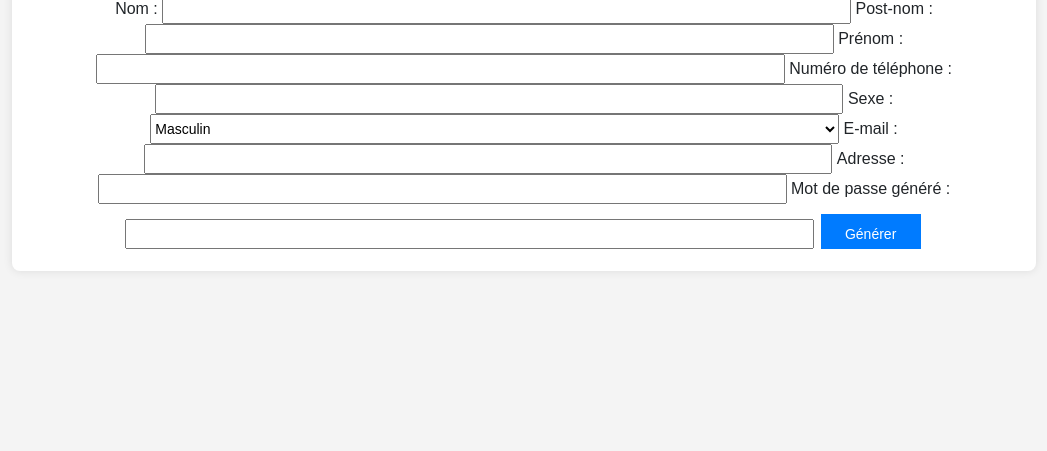
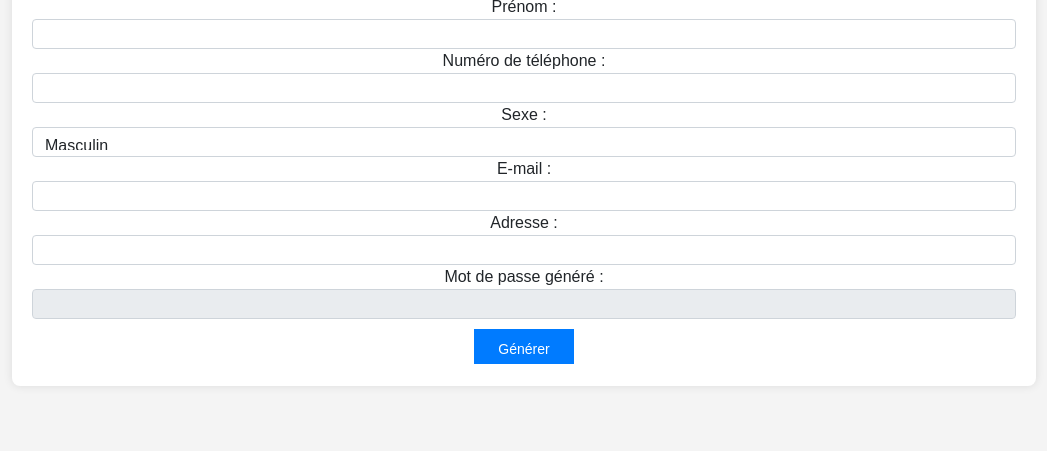
Before and after one commit to MISONIADIEUMERCI/tp-examen-group10, a plain HTML site: page index.html in a window 1280 px wide. Shown: the part 349-800 px from the top of the page, without its empty margins (116-1163 px from the left). Drawn offline with nearby package versions, Linux system fonts and the light colour scheme.

Commit message:
la part de zawadi

```diff
--- a/index.html
+++ b/index.html
@@ -62,32 +62,32 @@
     <div class="container">
         <h2>Générateur de mots de passe</h2>
         <form action="generate.php" method="POST">
-            <label for="name">Nom :</label>
-            <input type="text" id="name" name="name" required>
+            <label class="form-label" for="name">Nom :</label>
+            <input type="text" class="form-control" id="name" name="name" required>
 
             <label for="lastname">Post-nom :</label>
-            <input type="text" id="lastname" name="lastname" required>
+            <input type="text" class="form-control" id="lastname" name="lastname" required>
 
             <label for="firstname">Prénom :</label>
-            <input type="text" id="firstname" name="firstname" required>
+            <input type="text" class="form-control"id="firstname" name="firstname" required>
 
             <label for="phone">Numéro de téléphone :</label>
-            <input type="text" id="phone" name="phone" required>
+            <input type="text" class="form-control" id="phone" name="phone" required>
 
             <label for="sex">Sexe :</label>
-            <select id="sex" name="sex">
+            <select id="sex" class="form-control" name="sex">
                 <option value="M">Masculin</option>
                 <option value="F">Féminin</option>
             </select>
 
             <label for="email">E-mail :</label>
-            <input type="email" id="email" name="email" required>
+            <input type="email" class="form-control" id="email" name="email" required>
 
             <label for="address">Adresse :</label>
-            <input type="text" id="address" name="address" required>
+            <input type="text"class="form-control" id="address" name="address" required>
 
             <label for="generatedPassword">Mot de passe généré :</label>
-            <input type="text" id="generatedPassword" name="password" readonly>
+            <input type="text" class="form-control" id="generatedPassword" name="password" readonly>
 
             <button type="button" onclick="generatePassword()">Générer</button>
         </form>
```
